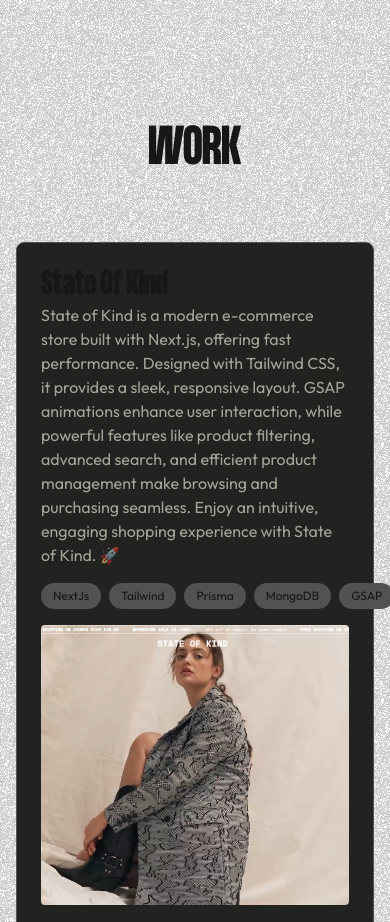
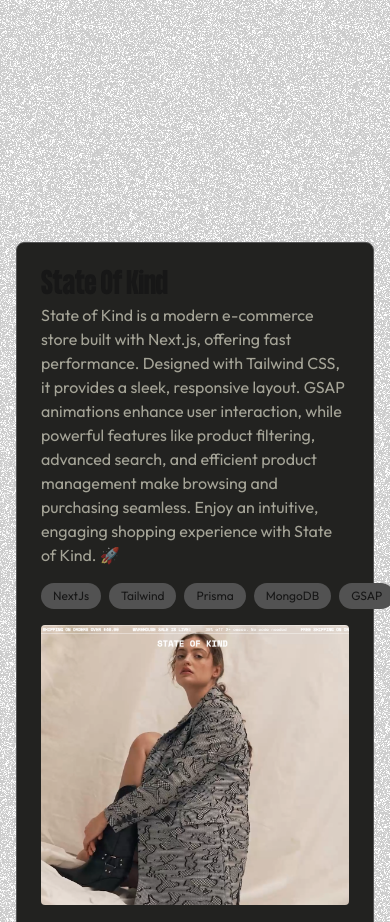
Before and after one commit to justnikee/portfolio_website, a Next.js app: page / in a window 390 px wide. Shown: the part 2620-3542 px from the top of the page. Built offline with nearby package versions, Linux system fonts and the light colour scheme.

Commit message:
added component for headings

```diff
--- a/app/components/Animated-heading.tsx
+++ b/app/components/Animated-heading.tsx
@@ -8,11 +8,14 @@
 
 gsap.registerPlugin(useGSAP, SplitText, ScrollTrigger);
 
-export default function AnimatedHeading({heading}: {heading: string}){
+export default function AnimatedHeading({heading , additionalCss}: {heading: string, additionalCss?: string}){
 
     const animate_heading = useRef<HTMLHeadingElement>(null);
 
     useGSAP(() => {
+
+         if (!animate_heading.current) return;
+
          const split = new SplitText(animate_heading.current , {type: "chars,words"});
 
          gsap.fromTo(split.chars, {
@@ -33,11 +36,15 @@
         ease: "power2.out",
          })
 
+    return () => {
+      split.revert();
+    };
+
     }, [])
 
     return(
         <>
-          <h2 ref={animate_heading} className="text-5xl leading-[3.5rem] sm:text-[5rem] font-[Heading] uppercase sm:leading-[5rem] text-center">{heading}</h2>
+          <h2 ref={animate_heading} className={`text-5xl leading-[3.5rem] sm:text-[5rem] font-[Heading] uppercase sm:leading-[5rem] text-center ${additionalCss}`}>{heading}</h2>
         </>
     )
 }
--- a/app/ui/Work.tsx
+++ b/app/ui/Work.tsx
@@ -1,12 +1,14 @@
 import React from 'react'
 import Card from '../components/Card'
+import AnimatedHeading from '../components/Animated-heading'
 
 const Work = () => {
   return (
     <div id='Work' className='work flex justify-center py-32 px-4'>
     <div className='sm:px-[32px] w-full sm:py-0 max-w-[1300px] m-auto'>
     <div>
-        <h2 className='sm:text-[5rem] text-5xl leading-[3.5rem] font-[Heading] uppercase sm:leading-[5rem] text-center mb-16'>Work</h2>
+      <AnimatedHeading heading='Work' additionalCss='mb-16'/>
+        {/* <h2 className='sm:text-[5rem] text-5xl leading-[3.5rem] font-[Heading] uppercase sm:leading-[5rem] text-center mb-16'>Work</h2> */}
     </div>
     <div className='flex flex-col sm:flex-row justify-between gap-6 twoIn'>
       <Card link="https://github.com/justnikee/next.stateofkind" title='State Of Kind' description='State of Kind is a modern e-commerce store built with Next.js, offering fast performance. Designed with Tailwind CSS, it provides a sleek, responsive layout. GSAP animations enhance user interaction, while powerful features like product filtering, advanced search, and efficient product management make browsing and purchasing seamless. Enjoy an intuitive, engaging shopping experience with State of Kind. 🚀' image={'/main_images/stateofkind.png'} stack={["NextJs", "Tailwind", "Prisma", "MongoDB", "GSAP"]} />
```
